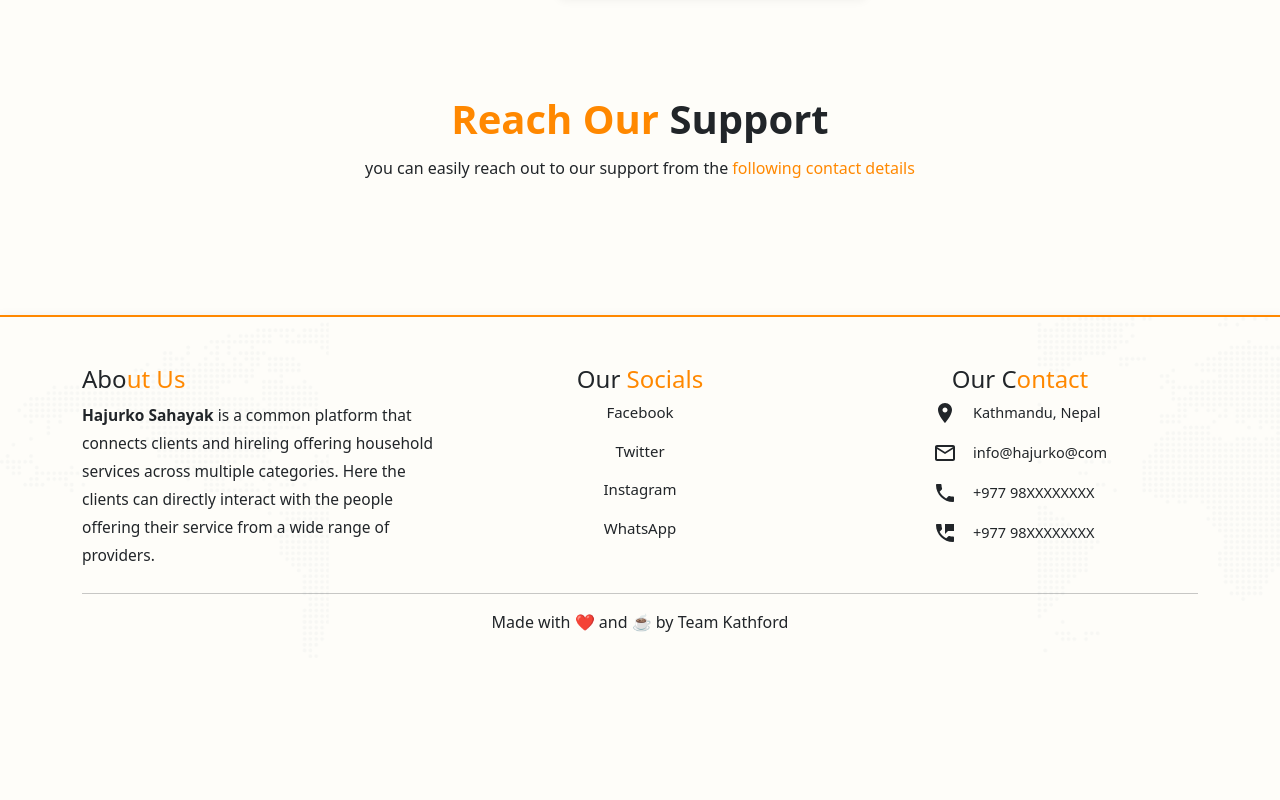
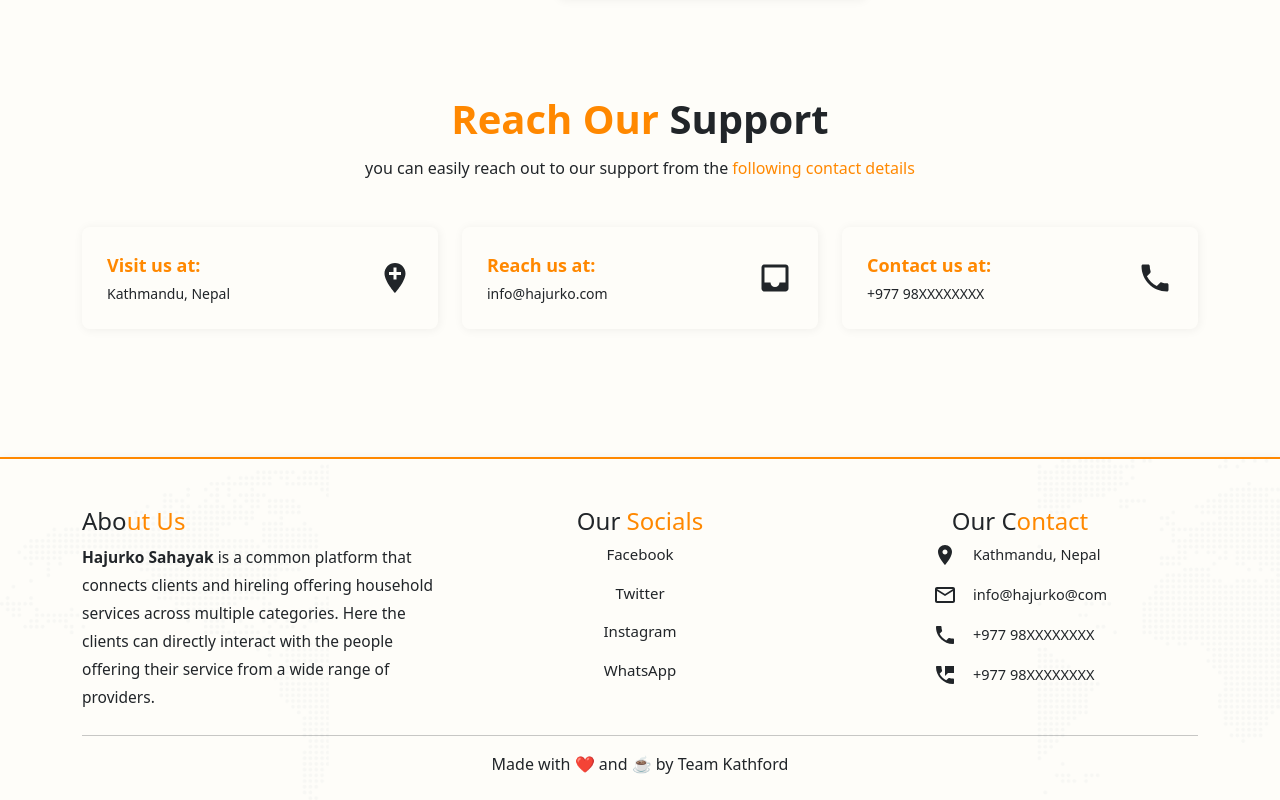
Before and after one commit to nimeshpokhrel/hex-genius-hackathon, a React (Create React App) app in the folder frontend/: page / in a window 1280 px wide. Shown: the part 1901-2701 px from the top of the page. Before the commit the page ends 2559 px from the top, so only its background shows below. Built offline with nearby package versions, Linux system fonts and the light colour scheme.

Commit message:
UI fixes

```diff
--- a/frontend/src/Components/Support/Support.jsx
+++ b/frontend/src/Components/Support/Support.jsx
@@ -1,5 +1,8 @@
 import React from "react";
 import "./Support.scss";
+import AddLocationIcon from "@mui/icons-material/AddLocation";
+import InboxIcon from '@mui/icons-material/Inbox';
+import LocalPhoneIcon from '@mui/icons-material/LocalPhone';
 
 const Support = () => {
   return (
@@ -14,6 +17,41 @@
           following contact details
         </span>
       </h6>
+      <div className="row mt-5">
+        <div className="col-12 col-md-4">
+          <div className="contact-wrapper d-flex justify-content-between align-items-center">
+            <div>
+              <div className="contact-heading">Visit us at:</div>
+              <div className="contact-description mt-1">Kathmandu, Nepal</div>
+            </div>
+            <div className="contact-icon">
+              <AddLocationIcon />
+            </div>
+          </div>
+        </div>
+        <div className="col-12 col-md-4 mt-4 mt-md-0">
+          <div className="contact-wrapper d-flex justify-content-between align-items-center">
+            <div>
+              <div className="contact-heading">Reach us at:</div>
+              <div className="contact-description mt-1">info@hajurko.com</div>
+            </div>
+            <div className="contact-icon">
+              <InboxIcon />
+            </div>
+          </div>
+        </div>
+        <div className="col-12 col-md-4 mt-4 mt-md-0">
+          <div className="contact-wrapper d-flex justify-content-between align-items-center">
+            <div>
+              <div className="contact-heading">Contact us at:</div>
+              <div className="contact-description mt-1">+977 98XXXXXXXX</div>
+            </div>
+            <div className="contact-icon">
+              <LocalPhoneIcon />
+            </div>
+          </div>
+        </div>
+      </div>
     </div>
   );
 };
--- a/frontend/src/Components/Support/Support.scss
+++ b/frontend/src/Components/Support/Support.scss
@@ -0,0 +1,25 @@
+.contact-wrapper {
+  padding: 1.5rem;
+  border-radius: 8px;
+  box-shadow: 1px 1px 10px 1px rgba(0, 0, 0, 0.05) !important;
+  border: 1px solid transparent;
+
+  &:hover {
+    border: 1px solid var(--secondary-orange);
+  }
+}
+
+.contact-heading {
+  font-size: 18px;
+  color: var(--secondary-orange);
+  font-weight: 600;
+}
+
+.contact-description {
+  font-size: 14px;
+  font-weight: 500;
+}
+
+.contact-icon svg {
+  font-size: 2.25rem;
+}
```
Also changed, not shown: 1 other file (tests, documents, lock files or other folders).
